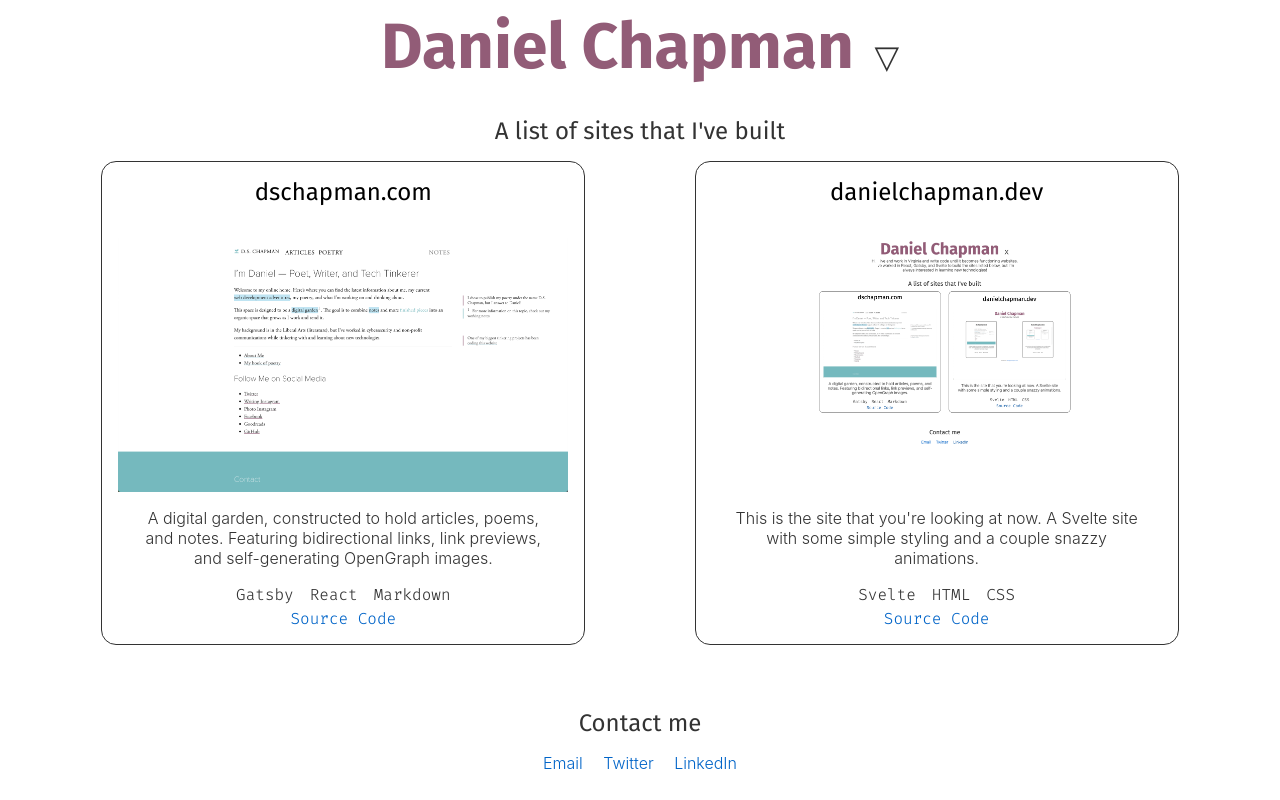
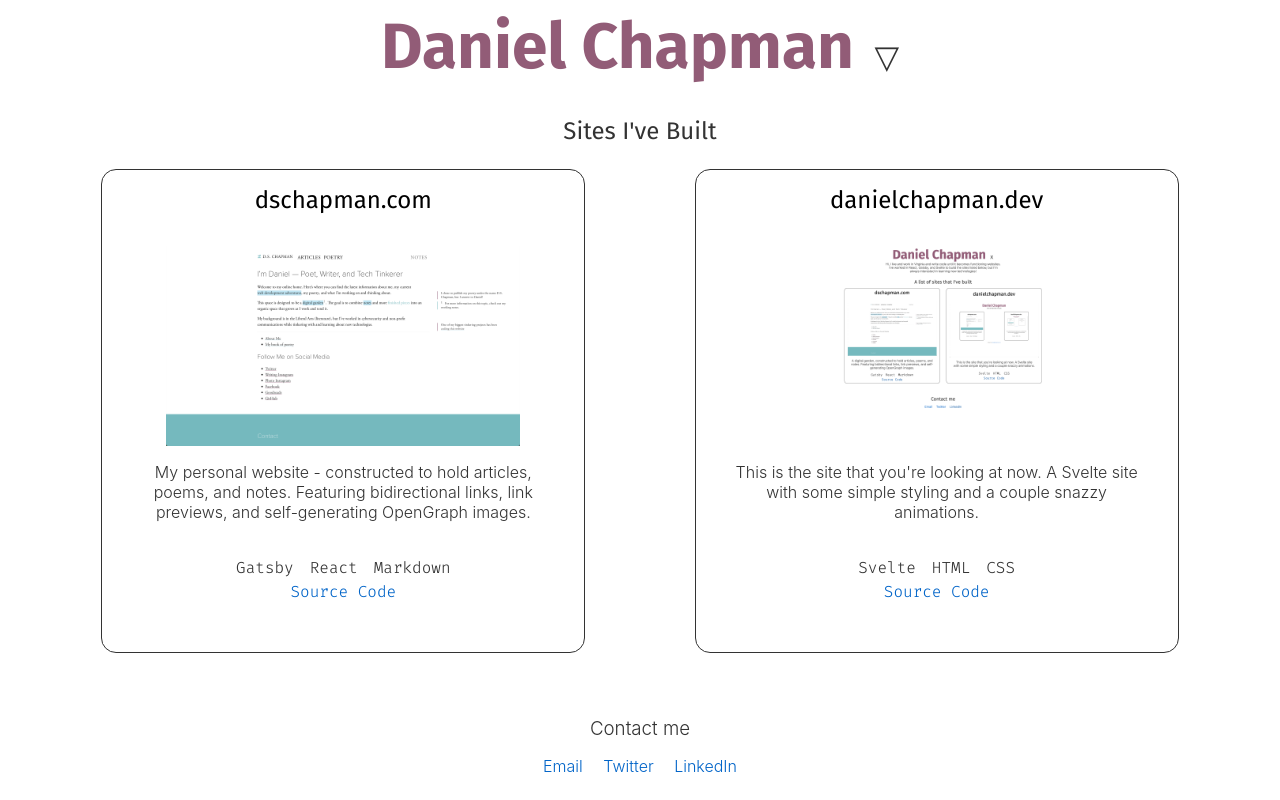
Before and after one commit to dschapman/danielchapman-dev, a Svelte app: page / in a window 1280 px wide. Built offline with nearby package versions, Linux system fonts and the light colour scheme.

Commit message:
add: slight styling change

```diff
--- a/public/global.css
+++ b/public/global.css
@@ -12,6 +12,11 @@ body {
   position: relative;
   width: 100%;
   height: 100%;
+}
+
+h2 {
+  font-family: "Fira Sans", "Arial", sans-serif;
+  font-weight: 400;
 }
 
 body {
--- a/src/App.svelte
+++ b/src/App.svelte
@@ -18,10 +18,8 @@
     margin-top: 3rem;
   }
 
-  h3 {
-    font-family: "Fira Sans", "Arial", sans-serif;
-
-    font-size: 1.5em;
+  h2 {
+    padding-bottom: 0.5rem;
   }
 
   footer ul {
@@ -44,16 +42,19 @@
 </style>
 
 <main>
-  <Bio />
-  <h3>A list of sites that I've built</h3>
+  <Bio
+    intro="Hi, I live and work in Virginia and write code until it becomes
+    functioning websites. I've worked in React, Gatsby, and Svelte to build the
+    sites listed below, but I'm always interested in learning new technologies!" />
+  <h2>Sites I've Built</h2>
   <div class="projects">
     <Project
       technologies={['Gatsby', 'React', 'Markdown']}
       title={'dschapman.com'}
       image={'dschapman-com.png'}
-      description="A digital garden, constructed to hold articles, poems, and
-      notes. Featuring bidirectional links, link previews, and self-generating
-      OpenGraph images."
+      description="My personal website - constructed to hold articles, poems,
+      and notes. Featuring bidirectional links, link previews, and
+      self-generating OpenGraph images."
       link={'https://dschapman.com'}
       code={'https://github.com/dschapman/dschapman-com'} />
 
--- a/src/Bio.svelte
+++ b/src/Bio.svelte
@@ -2,6 +2,7 @@
   import { slide } from "svelte/transition";
   let visible = false;
   let symbol = "▽";
+  export let intro;
 </script>
 
 <style>
@@ -11,9 +12,11 @@
     color: #925c77;
     font-weight: 700;
     display: inline;
-    cursor: pointer;
   }
-
+  .about h2 {
+    padding-right: 3rem;
+    align-self: center;
+  }
   .bio {
     padding-bottom: 2rem;
   }
@@ -27,22 +30,29 @@
     font-family: "Fira Code";
     cursor: pointer;
   }
-  .intro {
+  .about {
     max-width: 600px;
+    display: flex;
+    justify-content: space-between;
+    margin-top: 2rem;
+    background-color: white;
+  }
+  .about .intro {
+    flex: 1;
+    text-align: left;
   }
 </style>
 
 <div class="bio">
   <span class="name" on:click={() => (visible = !visible)}>
     <h1>Daniel Chapman</h1>
+
     <span class="symbol">{visible ? 'x' : '▽'}</span>
   </span>
   {#if visible}
-    <div class="intro" transition:slide>
-      Hi, I live and work in Virginia and write code until it becomes
-      functioning websites. I've worked in React, Gatsby, and Svelte to build
-      the sites listed below, but I'm always interested in learning new
-      technologies!
+    <div class="about" transition:slide>
+      <h2>About Me</h2>
+      <div class="intro">{intro}</div>
     </div>
   {/if}
 
--- a/src/Project.svelte
+++ b/src/Project.svelte
@@ -85,7 +85,7 @@
   }
 
   .description {
-    padding-top: 1rem;
+    padding-top: 2rem;
     flex: 1;
     padding: 1rem;
   }
@@ -105,11 +105,10 @@
   }
   img {
     flex: 0;
-    width: 100%;
-    height: auto;
+    height: 200px;
   }
   .code {
-    flex: 0;
+    flex: 1;
 
     font-family: "Fira Code";
   }
```
